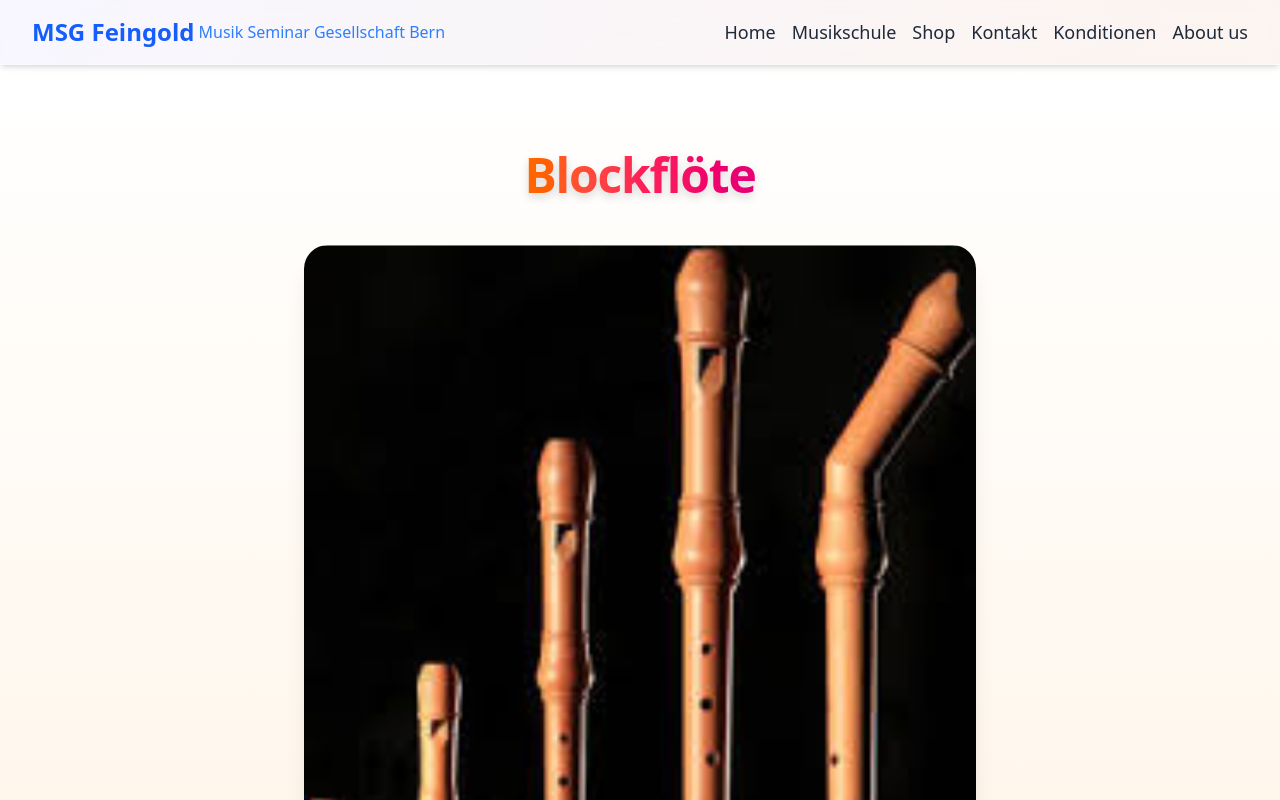
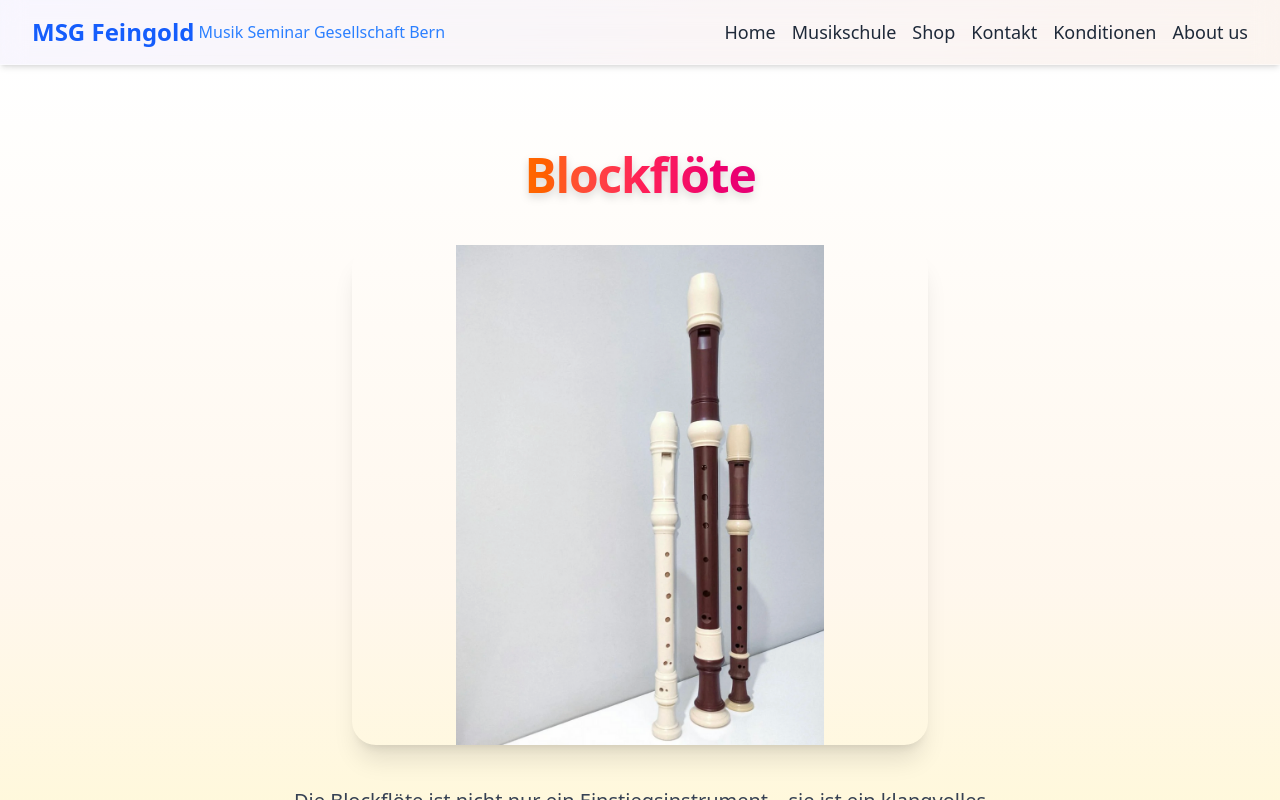
Before and after one commit to sirionfeingold/msg_feingold_webseite, a Vue app: page /instrument/blockfloete in a window 1280 px wide. Shown: the top 800 px of the page. Built offline with nearby package versions, Linux system fonts and the light colour scheme.

Commit message:
Update MusicSchool view

```diff
--- a/src/views/Instrument.vue
+++ b/src/views/Instrument.vue
@@ -12,7 +12,7 @@
         v-if="instrument?.image"
         :src="instrument.image"
         :alt="instrument.name"
-        class="w-full max-w-2xl rounded-3xl shadow-xl transition-transform duration-300 hover:scale-[1.02]"
+        class="w-full max-w-xl max-h-[500px] object-contain rounded-3xl shadow-xl transition-transform duration-300 hover:scale-[1.02]"
       />
 
       <!-- Beschreibung -->
@@ -20,13 +20,13 @@
         {{ instrument?.description }}
       </p>
 
-      <!-- Optional: Call to Action -->
+      <!-- Call to Action -->
       <router-link
-      to="/kontakt"
-      class="mt-6 inline-block bg-orange-500 hover:bg-orange-600 text-white font-medium text-lg px-6 py-3 rounded-full shadow-md hover:shadow-lg hover:scale-105 transition-all duration-300 ease-in-out"
+        to="/kontakt"
+        class="mt-6 inline-block bg-orange-500 hover:bg-orange-600 text-white font-medium text-lg px-6 py-3 rounded-full shadow-md hover:shadow-lg hover:scale-105 transition-all duration-300 ease-in-out"
       >
-      Probestunde vereinbaren
-    </router-link>
+        Probestunde vereinbaren
+      </router-link>
 
     </div>
   </div>
```
Also changed, not shown: public/FotosMusikschule/Blockfloete.png, public/FotosMusikschule/Gitarre.png.
